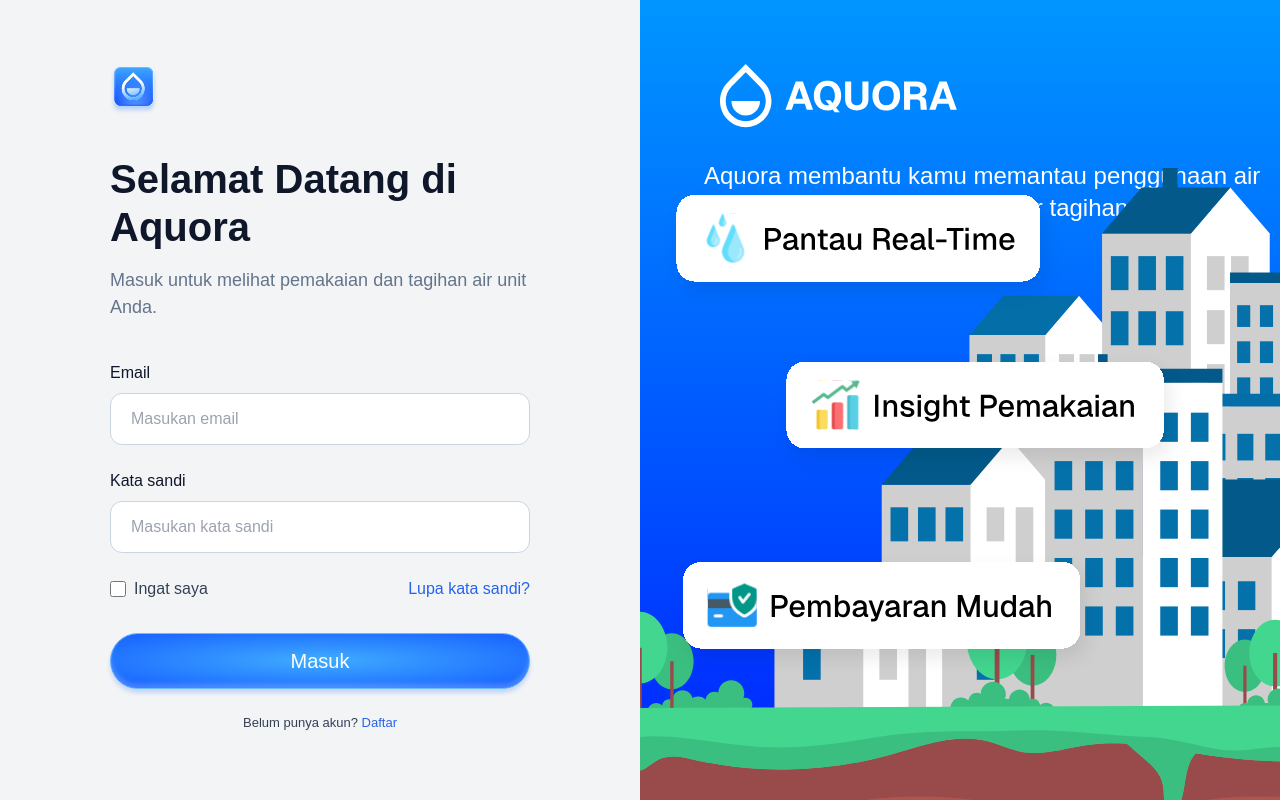
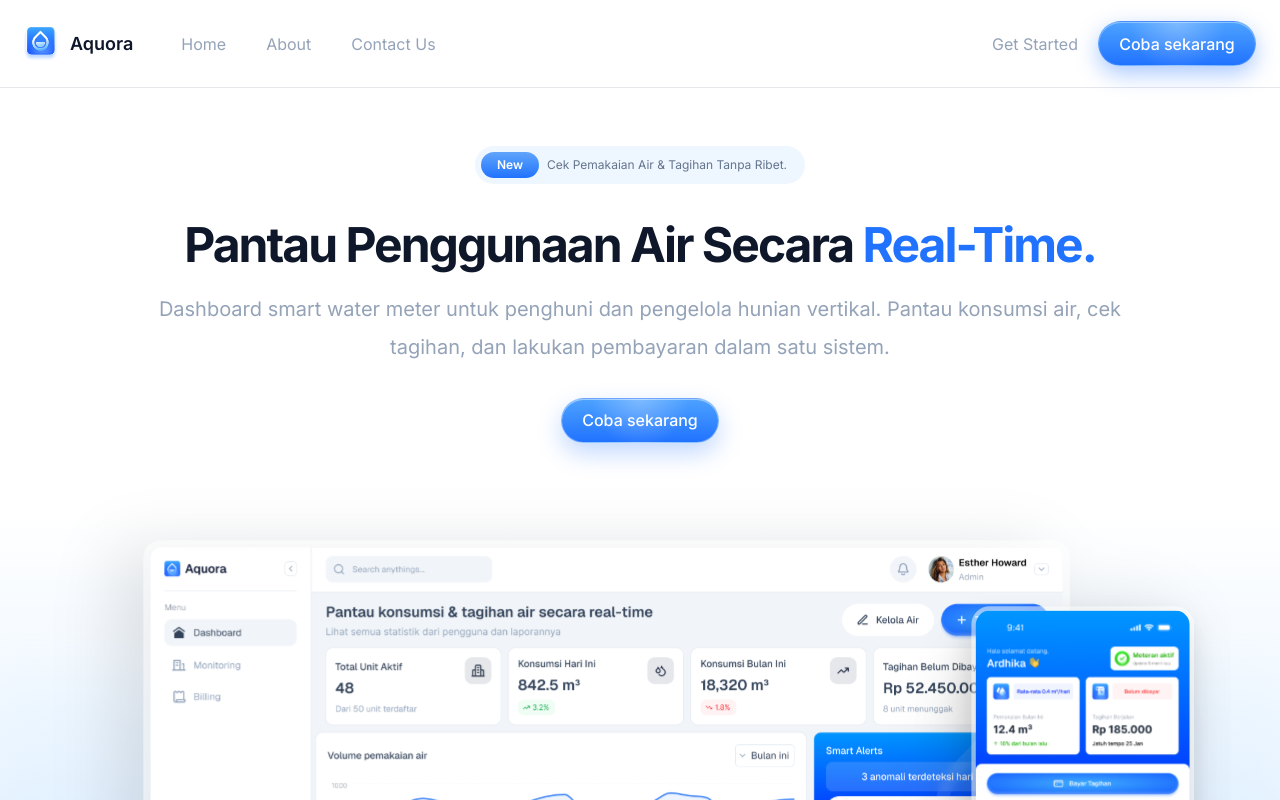
Before and after one commit to Chaerozi/TA, a React (Vite) app: page / in a window 1280 px wide. Shown: the top 800 px of the page. Built offline with nearby package versions, Linux system fonts and the light colour scheme.

Commit message:
Update landing page as default route

```diff
--- a/src/App.tsx
+++ b/src/App.tsx
@@ -28,11 +28,11 @@
   return (
     <Routes>
 
-      <Route path="/landing" element={<LandingPage />} />
+      <Route path="/" element={<LandingPage />} />
 
       {/* USER */}
     <Route path="/register" element={<Register />} />
-     <Route path="/" element={<Login />} />
+     <Route path="/login" element={<Login />} />
 <Route
   path="/activate-account"
   element={<ActivateAccount />}
```
